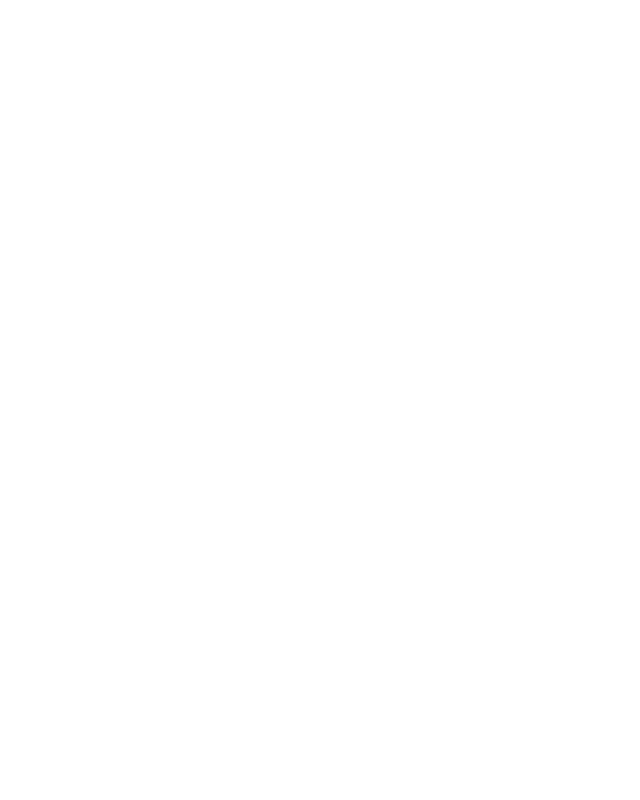
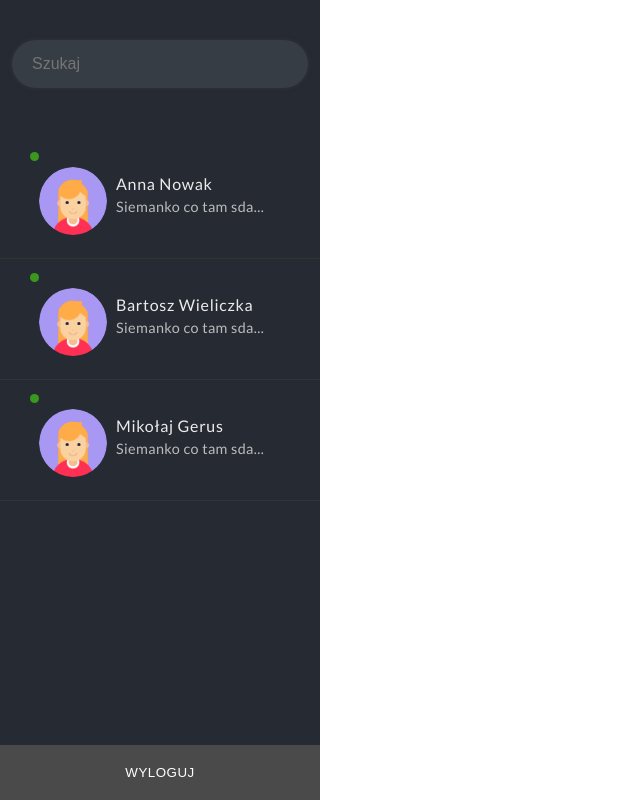
Before and after one commit to rafi9898/Messenger-App, a React (Create React App) app: page /dashboard in a window 1280 px wide. Shown: the whole page, without its empty margins (0-640 px from the left). Built offline with nearby package versions, Linux system fonts and the light colour scheme.

Commit message:
Added dashboard section for app

```diff
--- a/package.json
+++ b/package.json
@@ -14,6 +14,7 @@
     "react-router-dom": "^5.0.1",
     "react-scripts": "3.0.1",
     "styled-components": "^4.3.2",
+    "styled-icons": "^8.1.0",
     "typescript": "3.5.2"
   },
   "scripts": {
--- a/src/App.tsx
+++ b/src/App.tsx
@@ -2,6 +2,7 @@
 import { BrowserRouter as Router, Switch, Route } from "react-router-dom";
 import Login from "./components/pages/Login/Login";
 import SignUp from "./components/pages/SignUp/SignUp";
+import Chat from "./components/pages/Chat/Chat";
 
 const App: React.FC = () => {
   return (
@@ -10,6 +11,7 @@
         <Switch>
           <Route path="/" component={Login} exact />
           <Route path="/signup" component={SignUp} />
+          <Route path="/dashboard" component={Chat} />
         </Switch>
       </Router>
     </div>
--- /dev/null
+++ b/src/components/Chat/SearchBox/PersonsList.tsx
@@ -0,0 +1,35 @@
+import React from "react";
+import {
+  StyledPersonContainer,
+  StyledActiveIcon,
+  StyledAvatarBox,
+  StyledDataPersonBox,
+  StyledSearchAvatar,
+  StyledPersonName,
+  StyledLastMessage
+} from "./SearchStyled";
+import PersonAvatar from "../../../assets/girl-avatar.png";
+
+const PersonsList: React.SFC<IPersonProps> = ({ name, lastMessage }) => {
+  return (
+    <StyledPersonContainer>
+      <StyledActiveIcon />
+
+      <StyledAvatarBox>
+        <StyledSearchAvatar src={PersonAvatar} alt="person avatar" />
+      </StyledAvatarBox>
+
+      <StyledDataPersonBox>
+        <StyledPersonName>{name}</StyledPersonName>
+        <StyledLastMessage>{lastMessage}</StyledLastMessage>
+      </StyledDataPersonBox>
+    </StyledPersonContainer>
+  );
+};
+
+interface IPersonProps {
+  name?: string;
+  lastMessage?: string;
+}
+
+export default PersonsList;
--- /dev/null
+++ b/src/components/Chat/SearchBox/Search.tsx
@@ -0,0 +1,30 @@
+import React from "react";
+import {
+  StyledWrapper,
+  StyledContainer,
+  StyledSearch,
+  StyledLogoutButton
+} from "./SearchStyled";
+import PersonsList from "./PersonsList";
+
+const Search = () => {
+  return (
+    <StyledWrapper>
+      <StyledContainer>
+        <StyledSearch type="text" placeholder="Szukaj" />
+        <PersonsList name="Anna Nowak" lastMessage="Siemanko co tam sda..." />
+        <PersonsList
+          name="Bartosz Wieliczka"
+          lastMessage="Siemanko co tam sda..."
+        />
+        <PersonsList
+          name="Mikołaj Gerus"
+          lastMessage="Siemanko co tam sda..."
+        />
+      </StyledContainer>
+      <StyledLogoutButton>Wyloguj</StyledLogoutButton>
+    </StyledWrapper>
+  );
+};
+
+export default Search;
--- /dev/null
+++ b/src/components/Chat/SearchBox/SearchStyled.ts
@@ -0,0 +1,110 @@
+import styled from "styled-components";
+
+export const StyledWrapper = styled.div`
+  width: 100%;
+  height: 100%;
+  max-height: 100%;
+  background: #262b33;
+  overflow-y: auto;
+  overflow-x: hidden;
+`;
+
+export const StyledContainer = styled.div`
+  display: flex;
+  justify-content: center;
+  flex-direction: column;
+`;
+
+export const StyledSearch = styled.input`
+  width: 80%;
+  border-radius: 90px;
+  background: #363d45;
+  color: #bfbfbf;
+  margin-top: 25px;
+  margin: 0 auto;
+  outline: none;
+  border: none;
+  padding: 15px 20px;
+  margin-top: 40px;
+  margin-bottom: 50px;
+  font-size: 1rem;
+  box-shadow: 0px 0px 4px #333;
+`;
+
+export const StyledPersonContainer = styled.div`
+  display: flex;
+  justify-content: flex-start;
+  text-align: center;
+  padding: 29px 10px 20px 20px;
+  cursor: pointer;
+  transition: all 0.3s;
+  border-bottom: 1px solid #333;
+
+  &:hover {
+    background-color: #1e2229;
+    transition: all 0.3s;
+    box-shadow: 0px 0px #1e2229;
+  }
+`;
+
+export const StyledActiveIcon = styled.div`
+  position: relative;
+  top: -15px;
+  left: 10px;
+  background-color: #3a981e;
+  width: 9px;
+  height: 9px;
+  border-radius: 90px;
+`;
+
+export const StyledAvatarBox = styled.div`
+  width: 30%;
+`;
+
+export const StyledDataPersonBox = styled.div`
+  display: flex;
+  flex-direction: column;
+  margin-top: 7px;
+`;
+
+export const StyledSearchAvatar = styled.img`
+  width: 68px;
+  height: 68px;
+  border-radius: 90px;
+  justify-content: flex-start;
+`;
+
+export const StyledPersonName = styled.h3`
+  font-size: 1rem;
+  color: #ebebeb;
+  font-weight: 400;
+  letter-spacing: 0.7px;
+  text-align: left;
+  margin: 0;
+  margin-bottom: 5px;
+`;
+
+export const StyledLastMessage = styled.h4`
+  font-size: 0.9rem;
+  color: #bbbbbb;
+  letter-spacing: 0.4px;
+  font-weight: 400;
+  text-align: left;
+  margin: 0;
+`;
+
+export const StyledLogoutButton = styled.button`
+  width: 100%;
+  padding: 20px 10px;
+  background: #4a4a4a;
+  color: #ffffff;
+  letter-spacing: 0.5px;
+  font-weight: 500;
+  text-transform: uppercase;
+  outline: none;
+  border: none;
+  cursor: pointer;
+  position: absolute;
+  bottom: 0;
+  width: 25vw;
+`;
--- /dev/null
+++ b/src/components/pages/Chat/Chat.tsx
@@ -0,0 +1,15 @@
+import React from "react";
+import Search from "../../Chat/SearchBox/Search";
+import { StyledWrapper, StyledSearchBox } from "./StyledChat";
+
+const Chat = () => {
+  return (
+    <StyledWrapper>
+      <StyledSearchBox>
+        <Search />
+      </StyledSearchBox>
+    </StyledWrapper>
+  );
+};
+
+export default Chat;
--- /dev/null
+++ b/src/components/pages/Chat/StyledChat.ts
@@ -0,0 +1,10 @@
+import styled from "styled-components";
+
+export const StyledWrapper = styled.div`
+  width: 100%;
+`;
+
+export const StyledSearchBox = styled.div`
+  width: 25vw;
+  height: 100vh;
+`;
```
Also changed, not shown: src/assets/girl-avatar.png (added), 1 other file (tests, documents, lock files or other folders).
